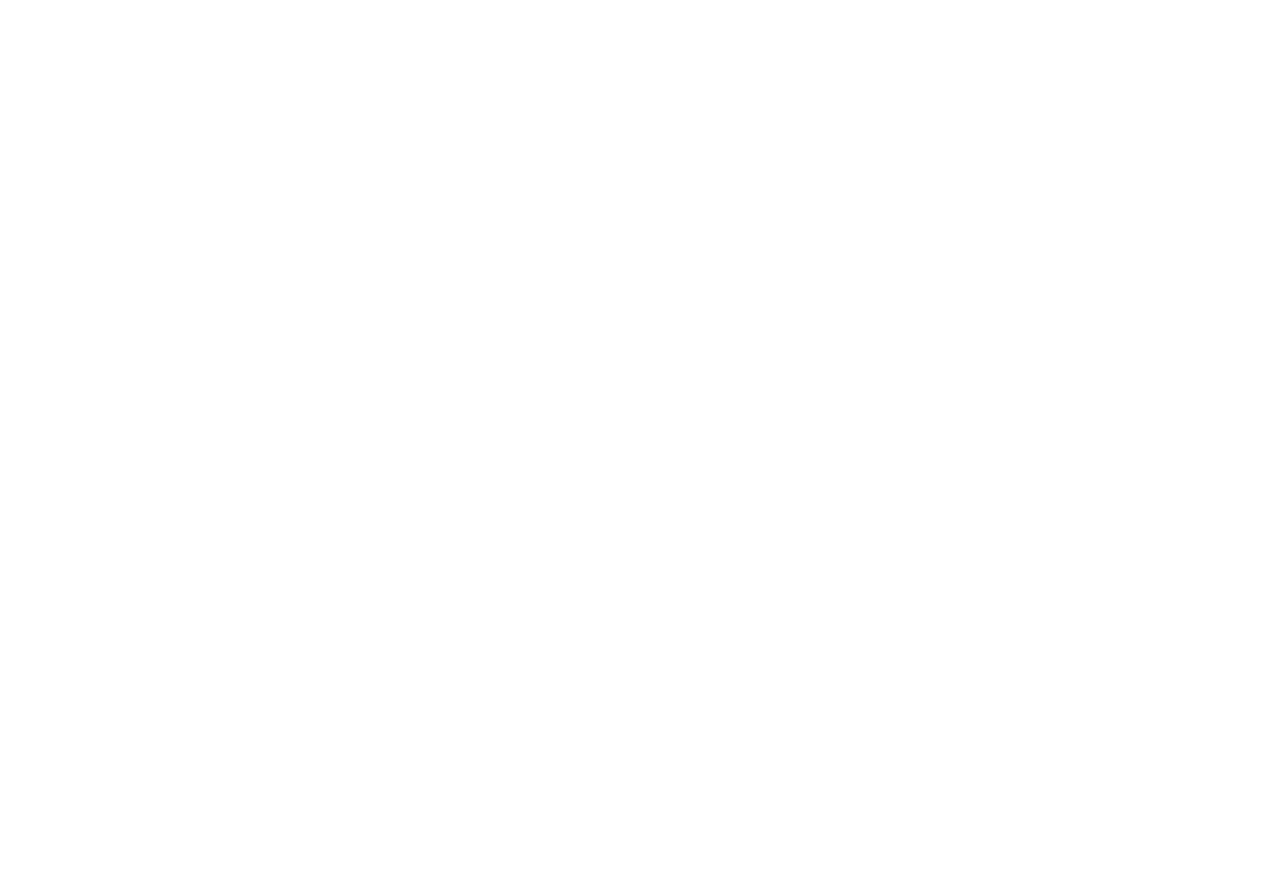
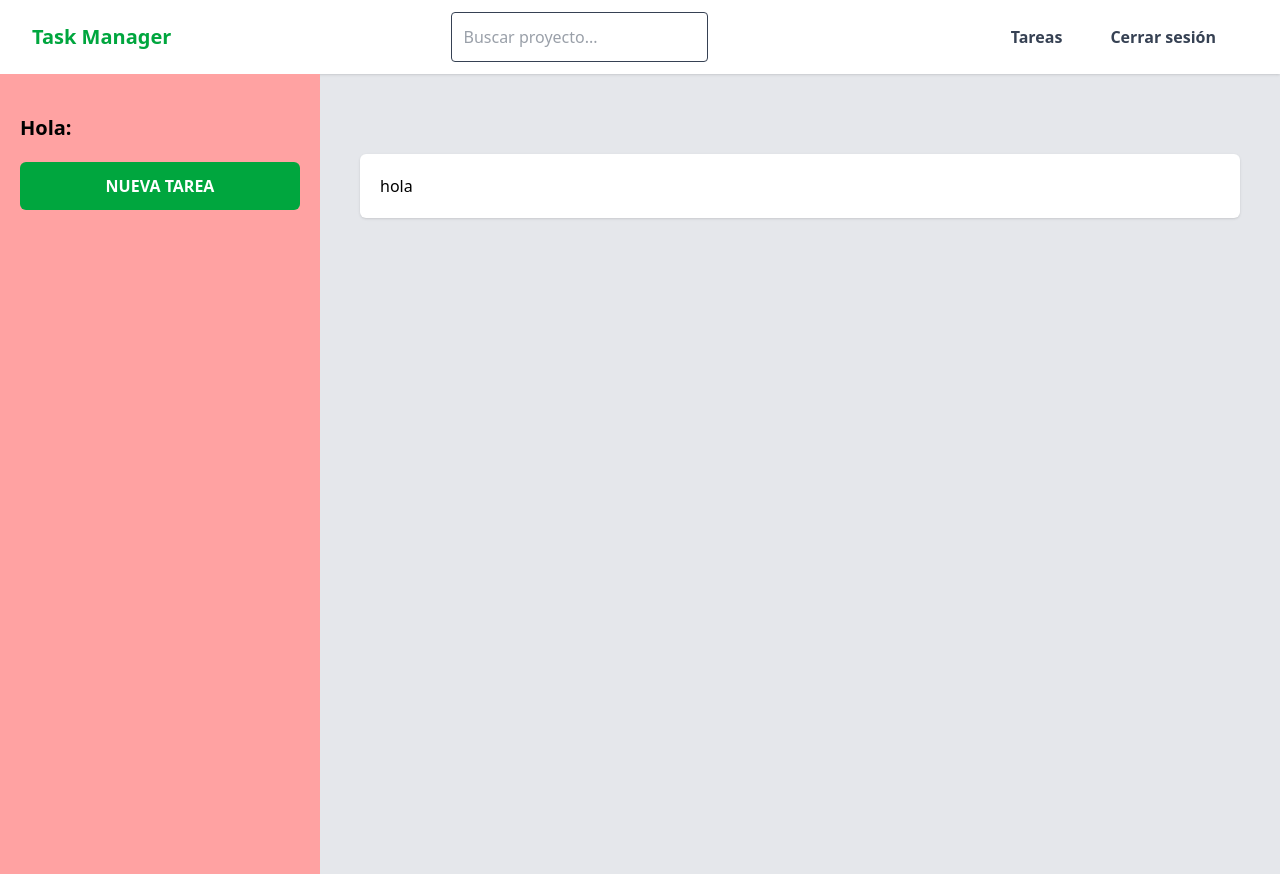
Before and after one commit to JuanSilva27/taskManager, a React (Vite) app in the folder client/: page /edit_task/1 in a window 1280 px wide. Before the commit this address had no page. Before the commit the page ends 800 px from the top, so only its background shows below. Built offline with nearby package versions, Linux system fonts and the light colour scheme.

Commit message:
se crea ruta para la vista edit-task

```diff
--- a/client/src/App.jsx
+++ b/client/src/App.jsx
@@ -1,9 +1,10 @@
 import { BrowserRouter, Route, Routes } from "react-router-dom";
-import {TaskProvider} from "./context/TaskProvider";
+import { TaskProvider } from "./context/TaskProvider";
 import { Header } from "./components/header";
 import { SideBar } from "./components/SideBar";
 import { Tasks } from "./pages/Tasks";
 import { MainLayout } from "./layouts/mainLayout";
+import { TaskEdit } from "./pages/TaskEdit";
 
 
 function App() {
@@ -13,8 +14,9 @@
 
       <TaskProvider>
         <Routes>
-          <Route path="/" element={<MainLayout/>}>
-            <Route index element={<Tasks/>}  />
+          <Route path="/" element={<MainLayout />}>
+            <Route index element={<Tasks />} />
+            <Route path="/edit_task/:id" element={<TaskEdit />} />
 
 
 
--- a/client/src/components/TaskPreview.jsx
+++ b/client/src/components/TaskPreview.jsx
@@ -26,7 +26,7 @@
                 </p>
 
                 <div class="flex items-center justify-between mt-4">
-                    <Link to={`/projects/edit/${id}`} className="uppercase text-sm text-gray-400 hover:text-gray-800 font-bold">editar tarea</Link>
+                    <Link to={`/edit_task/${id}`} className="uppercase text-sm text-gray-400 hover:text-gray-800 font-bold">editar tarea</Link>
 
                     <div className="uppercase text-sm text-red-300 hover:text-red-600 font-bold">
 
--- a/client/src/pages/TaskEdit.jsx
+++ b/client/src/pages/TaskEdit.jsx
@@ -0,0 +1,9 @@
+import React from 'react';
+
+ export const TaskEdit = () => {
+    return (
+        <div>
+            <h1>hola</h1>
+        </div>
+    );
+};
```
